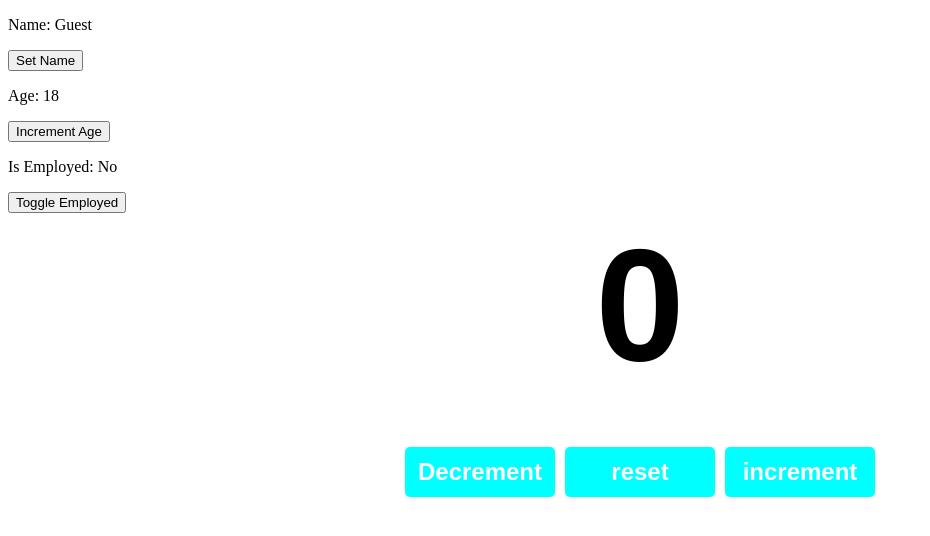
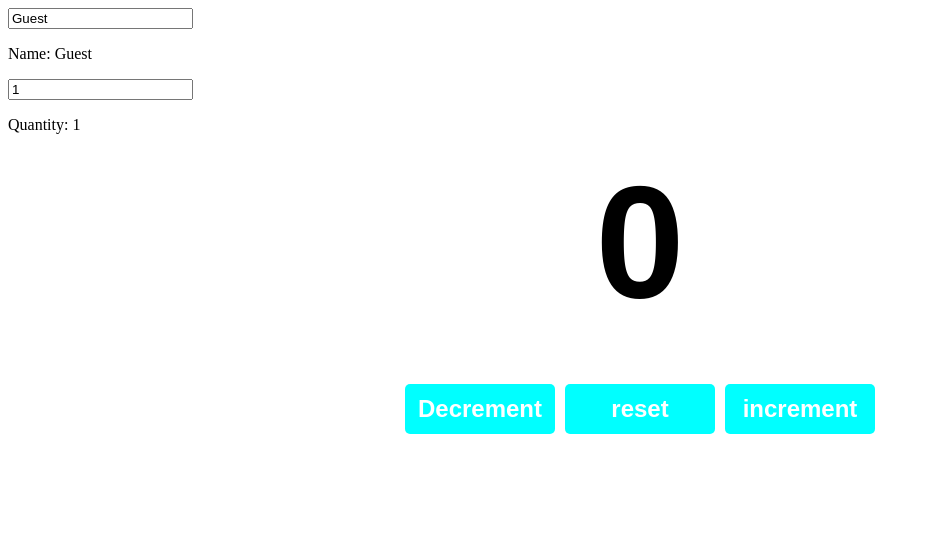
Before and after one commit to CrowZF01/LearnBasic_React, a React (Vite) app: page / in a window 1280 px wide. Shown: the top 536 px of the page, without its empty margins (0-930 px from the left). Built offline with nearby package versions, Linux system fonts and the light colour scheme.

Commit message:
OnChange

```diff
--- a/src/MyComponent.jsx
+++ b/src/MyComponent.jsx
@@ -4,29 +4,25 @@
 function MyComponent() {
 
     const [name, setName] = useState("Guest");
-    const [age, setAge] = useState(18);
-    const [isEmployed, setIsEmployed] = useState(false);
+    const [quantity, setQuantity] = useState(1);
 
-    const updateName = () => {
-        setName("Spongebob");
+    function handleNameChange(event) {
+        setName(event.target.value)
     }
 
-    const incrementAge = () => {
-        setAge(age + 1);
-    }
-
-    const toggleEmployed = () => {
-        setIsEmployed(!isEmployed);
+    function handleQuantityChange(event) {
+        setQuantity(event.target.value)
     }
 
     return (
         <div>
+
+            <input value={name} onChange={handleNameChange} />
             <p>Name: {name}</p>
-            <button onClick={updateName}>Set Name</button>
-            <p>Age: {age}</p>
-            <button onClick={incrementAge}>Increment Age</button>
-            <p>Is Employed: {isEmployed ? "Yes" : "No"}</p>
-            <button onClick={toggleEmployed}>Toggle Employed</button>
+
+            <input value={quantity} onChange={handleQuantityChange} type="number" />
+            <p>Quantity: {quantity}</p>
+
         </div>
     )
 
```
